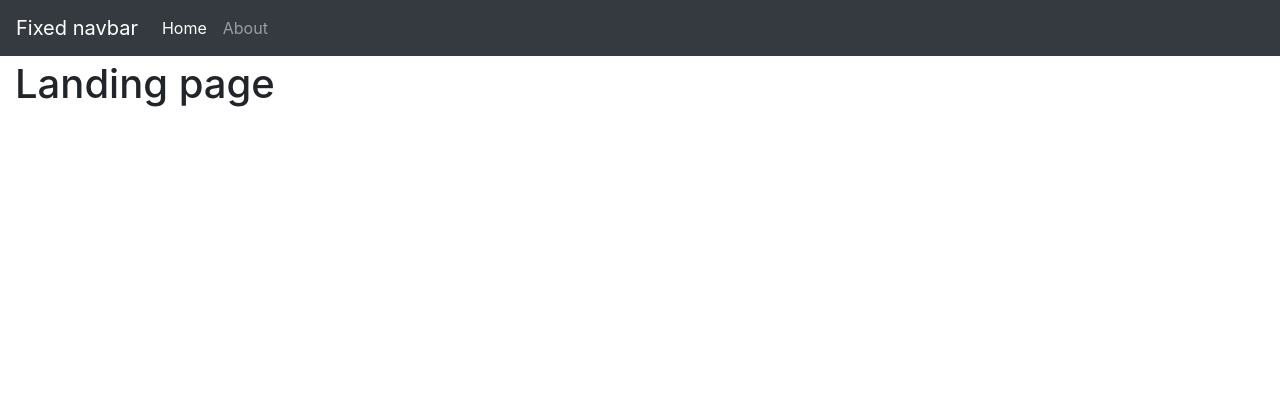
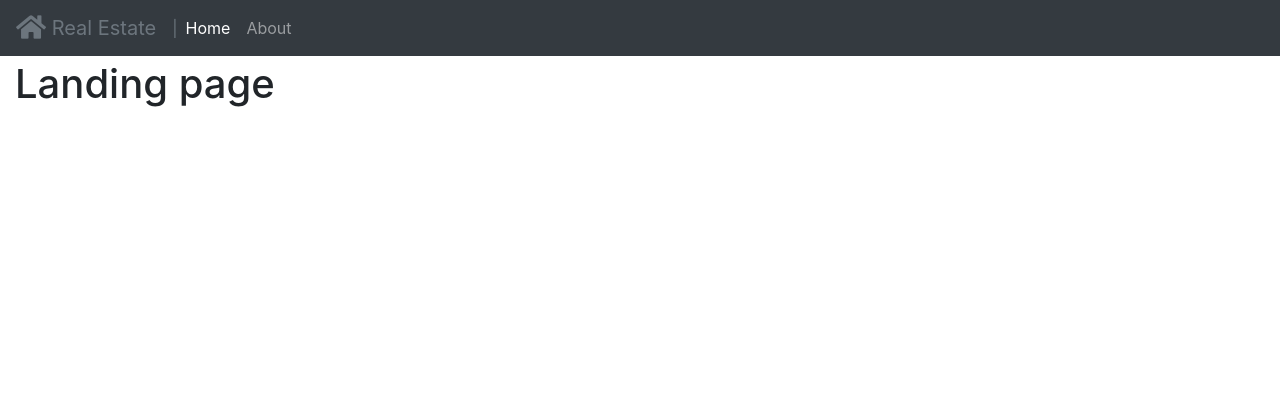
Before and after one commit to mustafaelagamey/django-real-estate, a Django app: page / in a window 1280 px wide. Shown: the top 420 px of the page. Run offline with Django 3.2, Linux system fonts and the light colour scheme; some libraries are stand-ins or nearby versions.

Commit message:
Added - Add logo from fa icon

```diff
--- a/templates/partials/_navbar.html
+++ b/templates/partials/_navbar.html
@@ -1,6 +1,6 @@
 <header>
     <nav class="navbar navbar-expand-md navbar-dark fixed-top bg-dark">
-        <a class="navbar-brand" href="#">Fixed navbar</a>
+        <a class="navbar-brand text-secondary " href="/"><i class="fas fa-home fa-bold fa-lg"></i> Real Estate</a> <span class="text-secondary">|</span>
         <button class="navbar-toggler" type="button" data-toggle="collapse" data-target="#navbarCollapse"
                 aria-controls="navbarCollapse" aria-expanded="false" aria-label="Toggle navigation">
             <span class="navbar-toggler-icon"></span>
```
